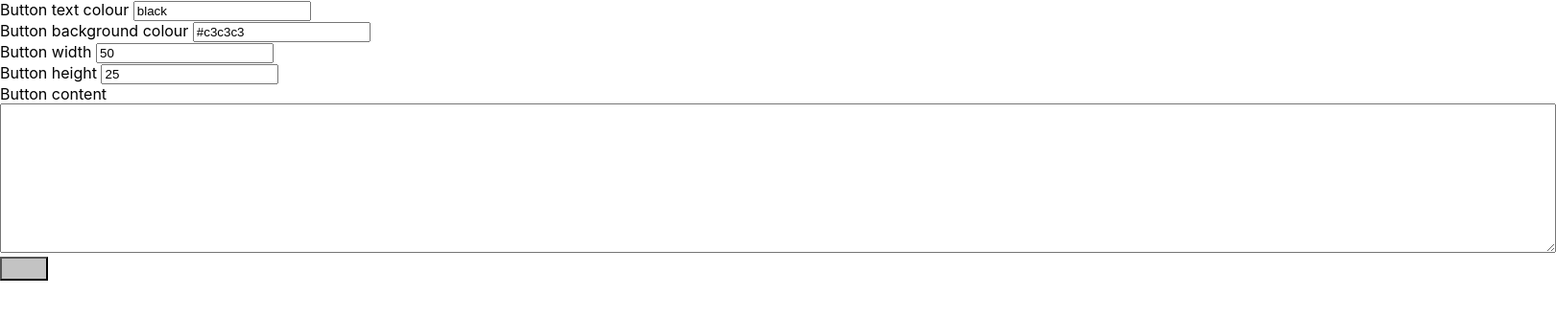
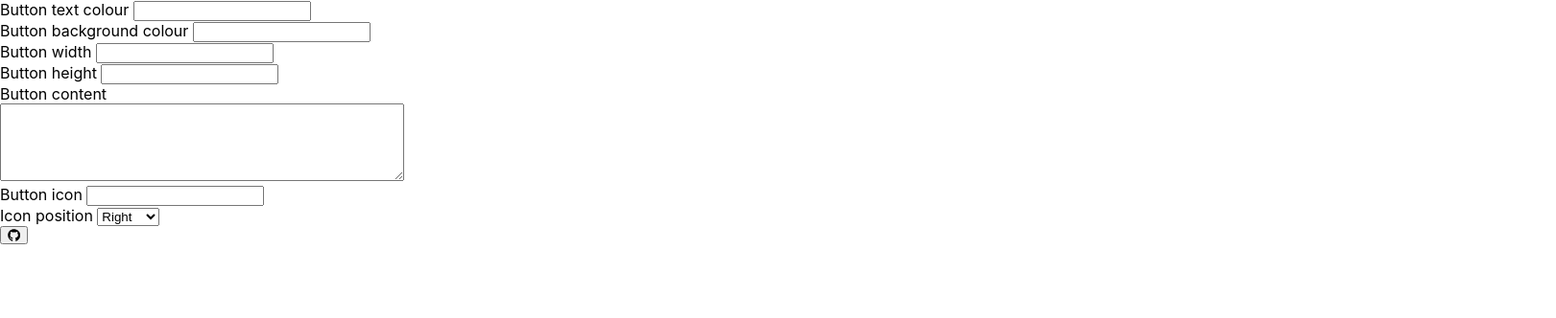
Before and after one commit to reactgeeks/todo, a React (Create React App) app: page /button in a window 1280 px wide. Shown: the top 332 px of the page at 96% size, 1621 px wide, since content can reach past the window. Built offline with nearby package versions, Linux system fonts and the light colour scheme.

Commit message:
added all the button component functionalities

```diff
--- a/package.json
+++ b/package.json
@@ -8,6 +8,7 @@
     "@testing-library/user-event": "^7.2.1",
     "react": "^16.13.1",
     "react-dom": "^16.13.1",
+    "react-icons": "^3.9.0",
     "react-router-dom": "^5.1.2",
     "react-scripts": "3.4.1"
   },
--- a/src/components/Button.js
+++ b/src/components/Button.js
@@ -1,11 +1,23 @@
 import React from 'react';
+import * as Fa from 'react-icons/fa';
 
 const Button = (props) => {
+    const Icon = Fa[props.icon];
+    let iconStyle = {};
+    if(props.iconPosition === "left") {
+        iconStyle = {display: 'flex', flexDirection: 'row', alignItems: 'center'}
+    } else if(props.iconPosition === "right") {
+        iconStyle = {display: 'flex', flexDirection: 'row-reverse', alignItems: 'center'}
+    } else if(props.iconPosition === "top") {
+        iconStyle = {display: 'flex', flexDirection: 'column', alignItems: 'center'}
+    } else {
+        iconStyle = {display: 'flex', flexDirection: 'column-reverse', alignItems: 'center'}
+    }
     return (
-    <button
-        style={props.buttonStyle}
-        dangerouslySetInnerHTML={{__html: props.content}}>
-    </button>
+        <button style = {{...props.buttonStyle, ...iconStyle}} onClick = {() => props.loading()}>
+            {Icon ? <Icon /> : null}
+            {props.children}
+        </button>
     )
 }
 
--- a/src/components/ButtonDemo.js
+++ b/src/components/ButtonDemo.js
@@ -5,12 +5,18 @@ class ButtonDemo extends React.Component {
     constructor() {
         super();
         this.state = {
-            color: "black",
-            backgroundColor: "#c3c3c3",
-            width: 50,
-            height: 25,
-            content: ''
+            color: "",
+            backgroundColor: "",
+            width: null,
+            height: null,
+            content: '',
+            icon : 'FaGithub',
+            iconPosition: 'right',
         }
+    }
+
+    loading = () => {
+        this.setState({icon: '', content: 'Loading....'});
     }
 
     render() {
@@ -52,7 +58,7 @@ class ButtonDemo extends React.Component {
                             />
                         </div>
                         <div>
-                            <label htmlFor = "width">Button height </label>
+                            <label htmlFor = "height">Button height </label>
                             <input
                                 type = "text"
                                 name = "height"
@@ -61,20 +67,48 @@ class ButtonDemo extends React.Component {
                             />
                         </div>
                         <div>
-                            <label htmlFor = "width">Button content </label>
+                            <label htmlFor = "content">Button content </label>
                             <div>
                                 <textarea
-                                    rows = "10"
-                                    cols = "200"
+                                    rows = "5"
+                                    cols = "50"
                                     name = "content"
                                     value = {this.state.content}
                                     onChange = {(event) => this.setState({content: event.target.value})}>
                                 </textarea>
                             </div>
                         </div>
+                        <div>
+                            <label htmlFor = "icon">Button icon </label>
+                            <input
+                                type = "text"
+                                name = "icon"
+                                value = {this.state.height}
+                                onChange = {(event) => this.setState({icon: event.target.value})}
+                            />
+                        </div>
+                        <div>
+                            <label htmlFor = "icon_position">Icon position </label>
+                            <select
+                                value={this.state.iconPosition}
+                                onChange = {(event) => this.setState({iconPosition: event.target.value})}>
+                                <option value="left">Left </option>
+                                <option value="top">Top </option>
+                                <option selected value="right">Right </option>
+                                <option value="bottom">Bottom </option>
+                            </select>
+                        </div>
                     </div>
                 </form>
-                <Button content = {this.state.content} buttonStyle = {buttonStyle}/>
+
+                <Button
+                    buttonStyle = {buttonStyle}
+                    icon = {this.state.icon}
+                    iconPosition = {this.state.iconPosition}
+                    loading = {this.loading}
+                >
+                    <div>{this.state.content}</div>
+                </Button>
             </React.Fragment>
         );
     }
```
